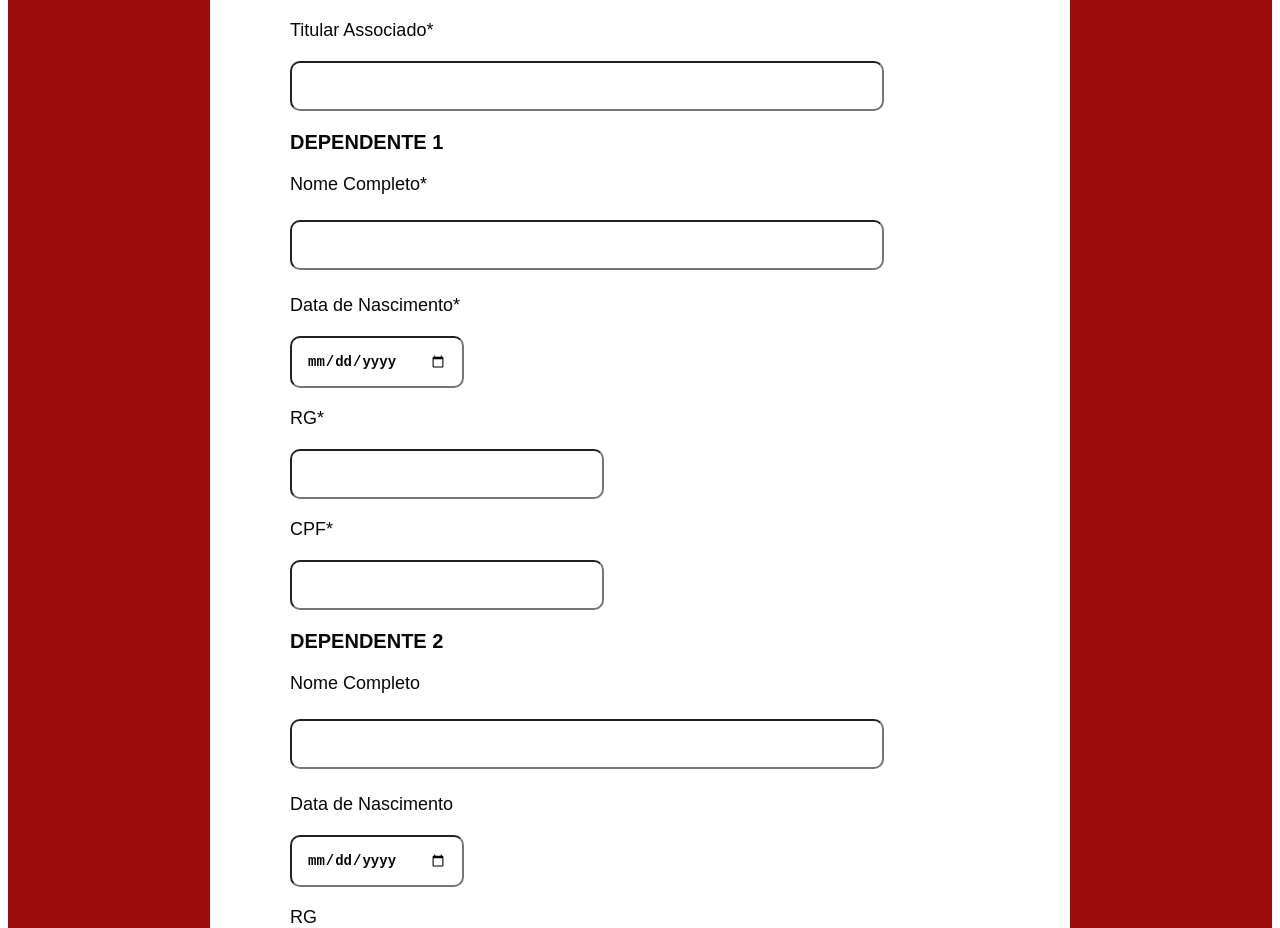
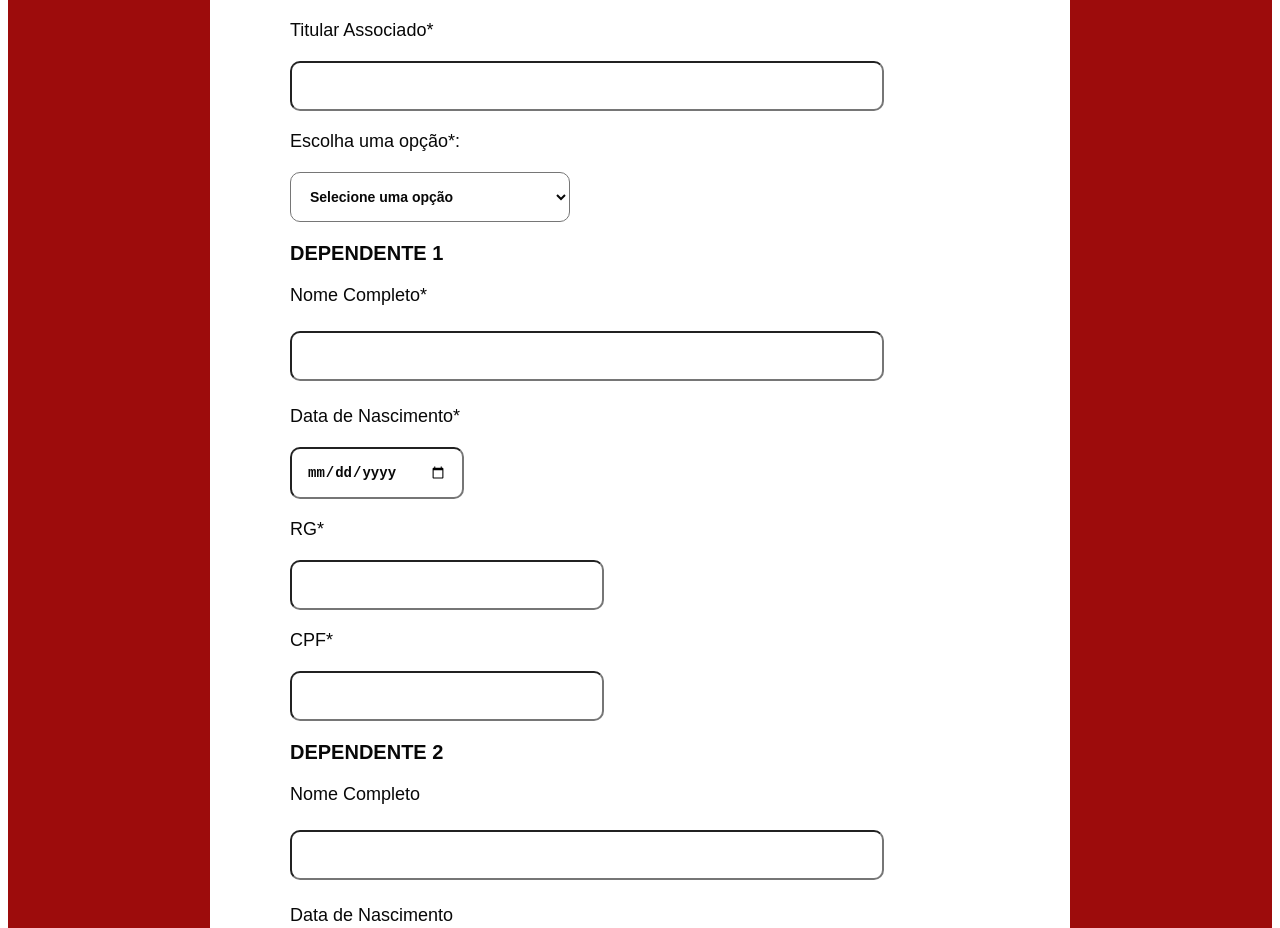
Before and after one commit to jaquesousadev/formularioasinhc, a Next.js app: page / in a window 1280 px wide. Shown: the part 860-1788 px from the top of the page. Built offline with nearby package versions, Linux system fonts and the light colour scheme.

Commit message:
inclusão de campo de seleção

```diff
--- a/src/pages/index.js
+++ b/src/pages/index.js
@@ -32,6 +32,12 @@ export default function Home() {
     setCep(event.target.value);
   };
 
+  const [opcaoSelecionada, setOpcaoSelecionada] = useState(''); // Estado para armazenar a opção selecionada
+
+  // Função para lidar com a mudança na seleção
+  const handleSelecaoChange = (event) => {
+    setOpcaoSelecionada(event.target.value);
+  };
 
 
    return (
@@ -60,6 +66,21 @@ export default function Home() {
                   type='text'
                   required
                 />
+                <label className={styles.label} htmlFor="campoSelecao">Escolha uma opção*:</label>
+                  <select
+                    className={styles.inputselecao}
+                    name="campoSelecao"
+                    value={opcaoSelecionada}
+                    onChange={handleSelecaoChange}
+                    required
+                  >
+                    <option className={styles.label} value="">Selecione uma opção</option>
+                    <option className={styles.label} value="HC">Funcionário HC</option>
+                    <option className={styles.label} value="FFM">Funcionário FFM</option>
+                    <option className={styles.label} value="outros">Outros</option>
+                  </select>
+
+
                 <label className={styles.labeltituloinput}>DEPENDENTE 1</label>
                 <label className={styles.label}>Nome Completo*</label>
                 <input
--- a/src/pages/page.module.css
+++ b/src/pages/page.module.css
@@ -306,6 +306,15 @@
   font-size: 14px;
   font-weight: 900;
 }
+.inputselecao {
+  background-color: white;
+  color: rgb(8, 8, 8);
+  width: 40%;
+  border-radius: 10px;
+  padding: 15px;
+  font-size: 14px;
+  font-weight: 900;
+}
 
 .inputdatanasc {
   background-color: white;
@@ -336,6 +345,7 @@
   font-size: 14px;
   font-weight: 900;
 }
+
 
 .inputcpf {
   background-color: white;
```
